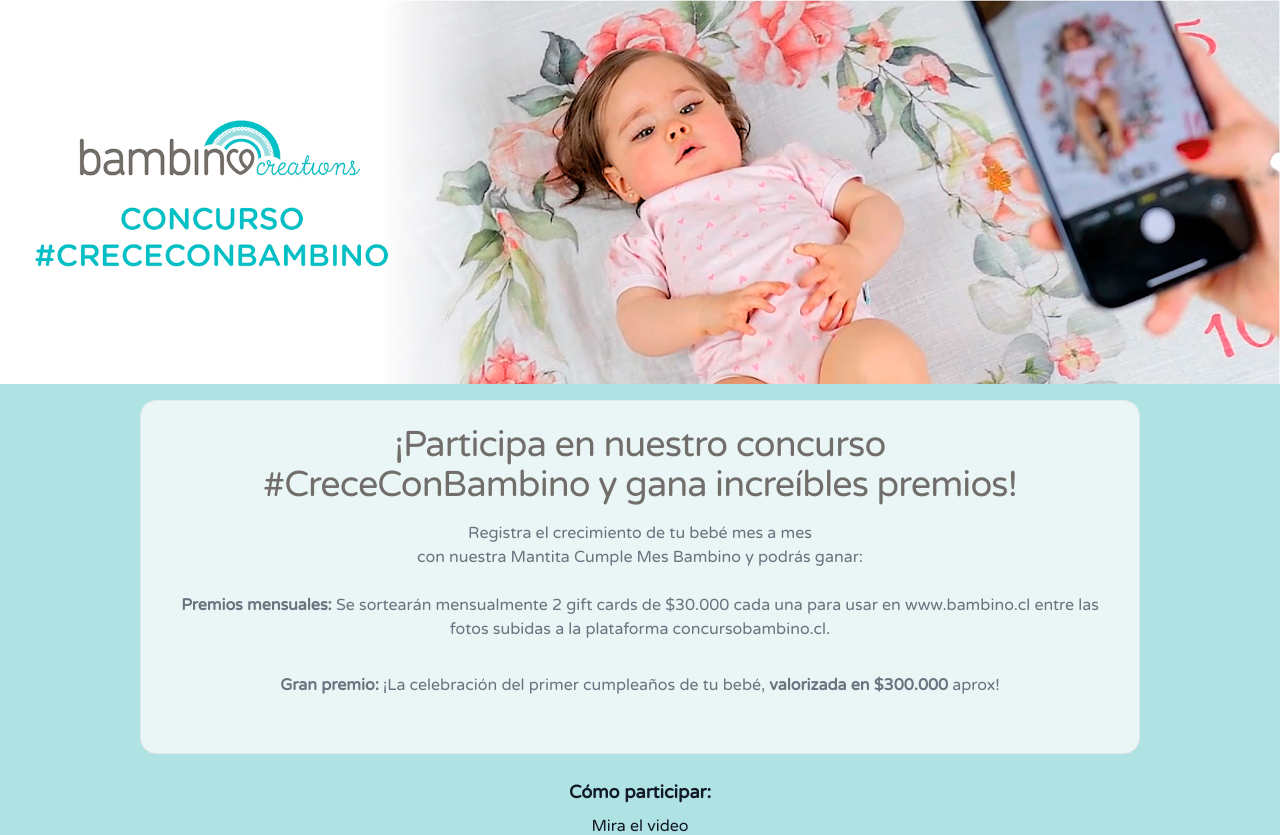
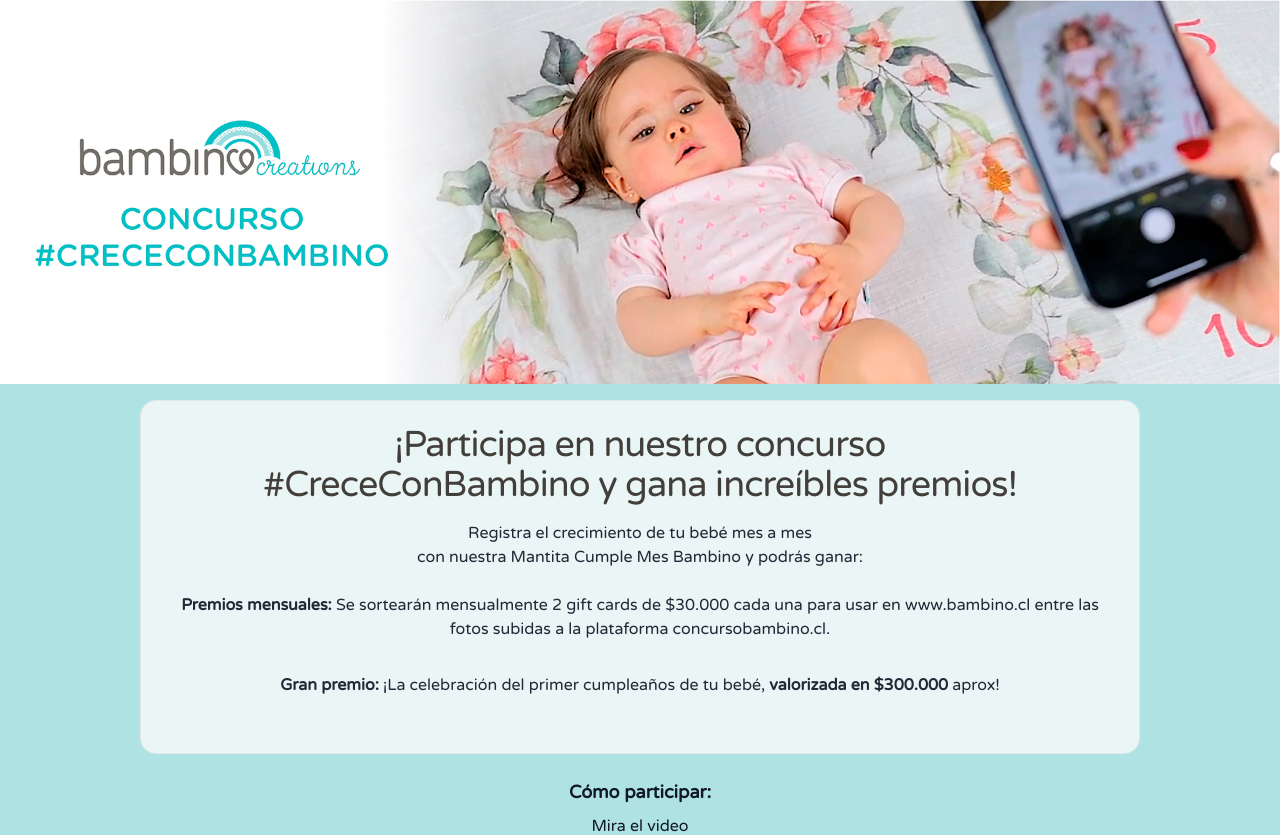
Before and after one commit to MitPlaza/concurso, a Laravel app: page / in a window 1280 px wide. Shown: the top 835 px of the page. Run offline with Laravel 9, Linux system fonts and the light colour scheme; style sheets or scripts are compiled from the project's sources; some libraries are stand-ins or nearby versions.

Commit message:
cambios css

```diff
--- a/resources/views/example.blade.php
+++ b/resources/views/example.blade.php
@@ -8,17 +8,17 @@
         <section class="m-4">
             <div class="py-8 px-4 mx-auto bg-gray-50 bg-opacity-80 border rounded-2xl text-center lg:py-6"
                 style="max-width: 1000px;">
-                <h3 style="color:#706D6A"
+                <h3 style="color:#423e3a"
                     class="mb-4 text-lg font-regular tracking-tight leading-none  md:text-2xl lg:text-4xl ">
                     ¡Participa en nuestro concurso<br> #CreceConBambino y gana increíbles premios!</h3>
-                <p class="mb-8 text-md font-normal text-gray-500  sm:px-6 lg:px-6 ">
+                <p class="mb-8 text-md font-normal text-gray-800  sm:px-6 lg:px-6 ">
                     Registra el crecimiento de tu bebé mes a mes <br>con nuestra Mantita Cumple Mes Bambino y podrás
                     ganar:<br><br><strong>Premios mensuales:</strong> Se sortearán mensualmente 2 gift cards de $30.000
                     cada
                     una para usar en
                     www.bambino.cl entre las fotos subidas a la plataforma concursobambino.cl.
                 </p>
-                <p class="mb-8 text-md font-normal text-gray-500  sm:px-6 lg:px-6 ">
+                <p class="mb-8 text-md font-normal text-gray-800  sm:px-6 lg:px-6 ">
                     <strong>Gran premio:</strong> ¡La celebración del primer cumpleaños de tu bebé, <strong>valorizada
                         en
                         $300.000</strong> aprox!
@@ -117,7 +117,8 @@
     <div class="w-full md:w-auto">
 
         <div class="mx-auto" style="max-width: 800px;">
-            <h3 style="background: #2cccd3; color:#ffffff; padding: 10px">Todos los campos son obligatorios y debes
+            <h3 style="background: #706d6a; color:#ffffff; padding: 10px" class="text-center rounded">Todos los campos
+                son obligatorios y debes
                 aceptar las bases
                 para enviar los datos</h3>
             <form action="{{ route('participantes.store')}}" class="p-8" method="post" enctype="multipart/form-data"
@@ -268,7 +269,7 @@
     <div class="py-8 px-4 mx-auto  text-center lg:py-6" style="max-width: 1000px;">
         <p class="mt-8 text-lg font-normal text-gray-800 lg:text-md sm:px-6 lg:px-6 ">¡No pierdas la
             oportunidad de crear recuerdos inolvidables y ganar fabulosos premios!</p>
-        <p class="mt-2 text-sm font-normal text-stone-600 lg:text-sm sm:px-6 lg:px-6 ">
+        <p class="mt-2 text-sm font-normal lg:text-sm sm:px-6 lg:px-6 " style="color:#0095A5">
             #CrececonBambino #BambinoChile #ConcursoBambino #PrimerCumpleaños #MomentosInolvidables</p>
     </div>
     @if(session('scroll_to'))
```
